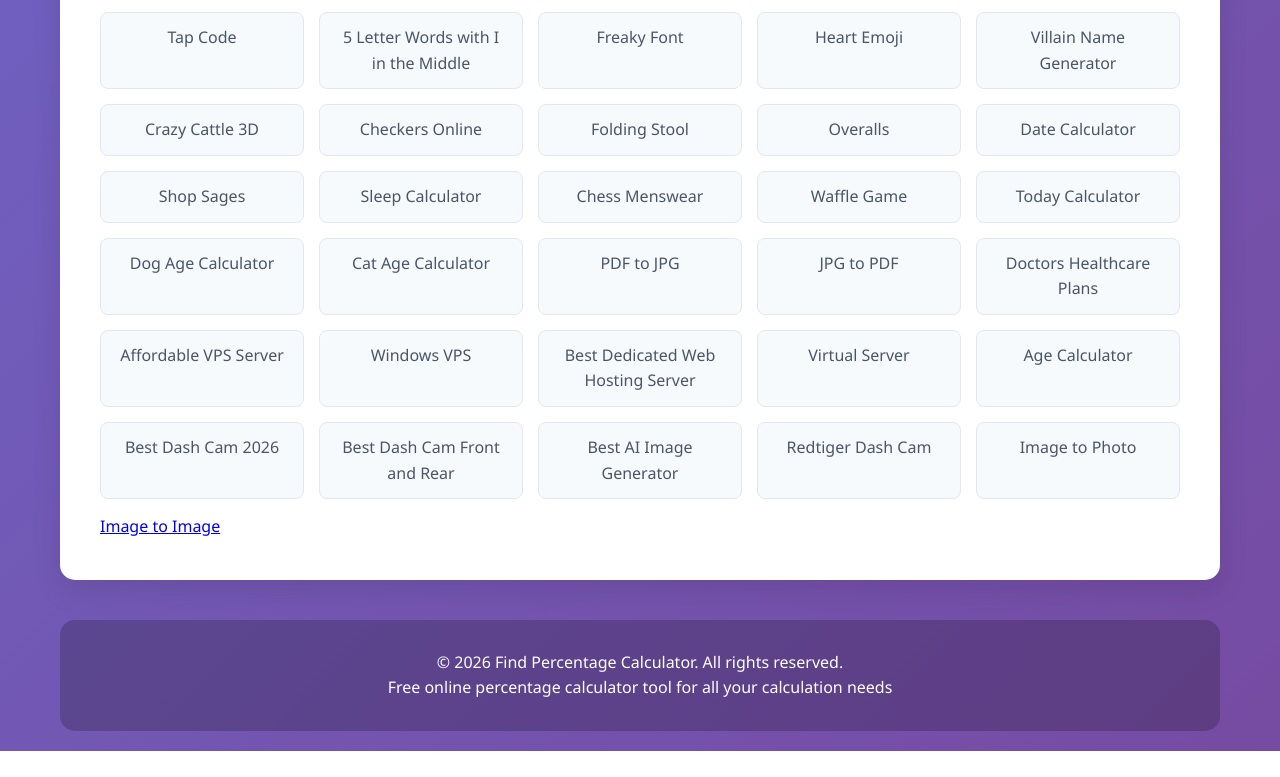
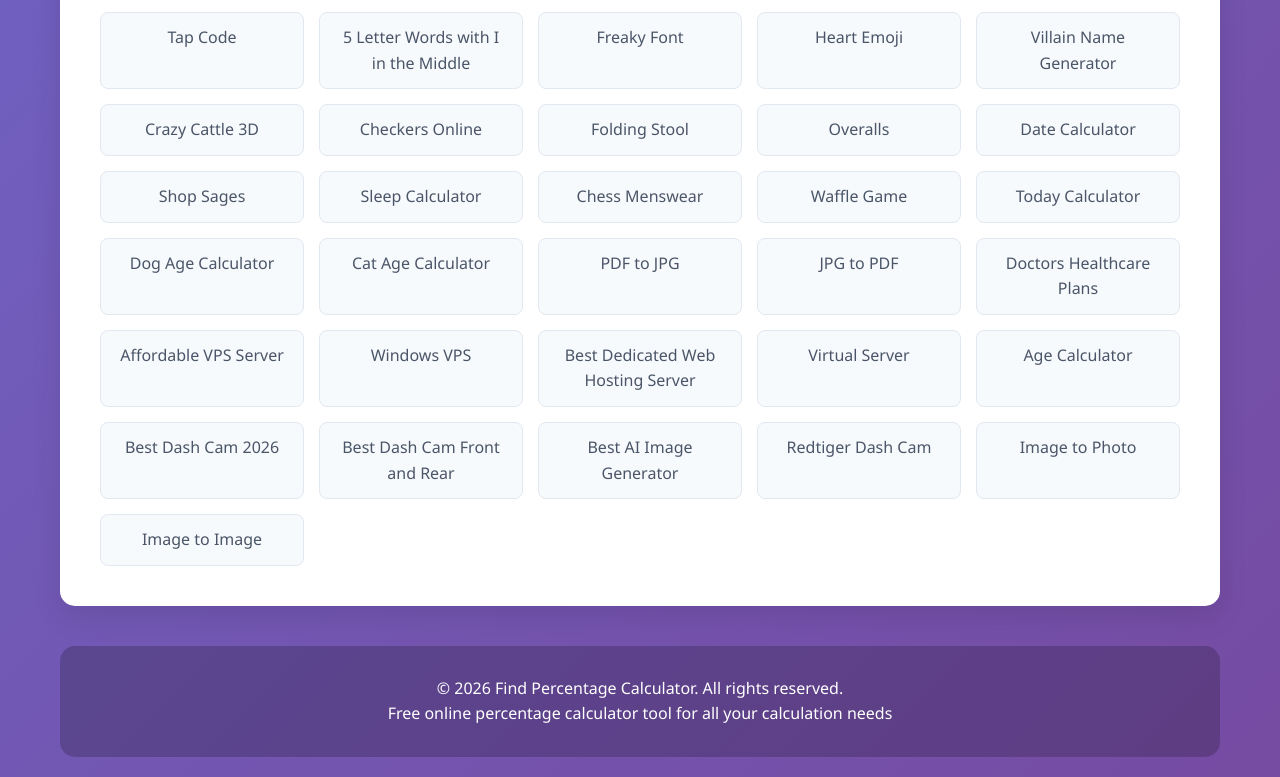
Before and after one commit to hao974/findpercentagecalculator.net, a plain HTML site: page index.html in a window 1280 px wide. Shown: the part 3111-3888 px from the top of the page. Before the commit the page ends 3862 px from the top, so only its background shows below. Drawn offline with Linux system fonts and the light colour scheme.

Commit message:
Update index.html

```diff
--- a/index.html
+++ b/index.html
@@ -577,7 +577,7 @@
 <a href="https://aiimagegenerators.net/" target="_blank" title="Best AI Image Generator" class="site-link">Best AI Image Generator</a>
 <a href="https://redtigerdashcam.net/" target="_blank" title="Redtiger Dash Cam" class="site-link">Redtiger Dash Cam</a>
 <a href="https://imagetophoto.com/" target="_blank" title="Image to Photo" class="site-link">Image to Photo</a>
-<a href="https://imagetoimage.cn/" target="_blank" title="Image to Image">Image to Image</a>
+<a href="https://imagetoimage.cn/" target="_blank" title="Image to Image" class="site-link">Image to Image</a>
         </section>
 
         <footer>
```
